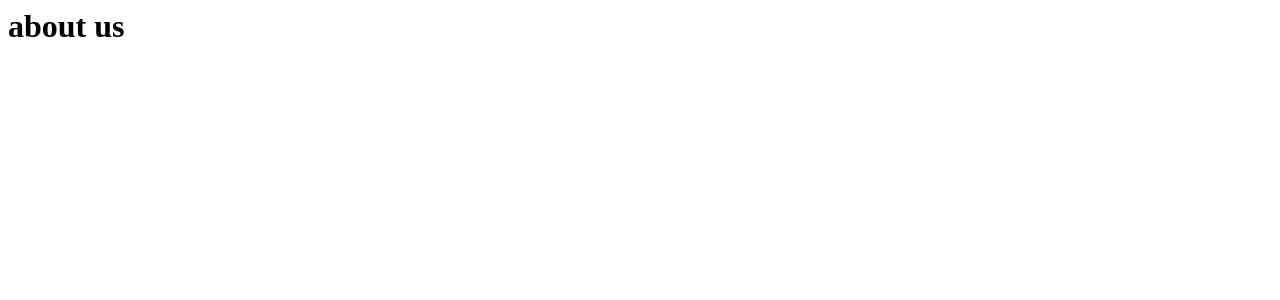
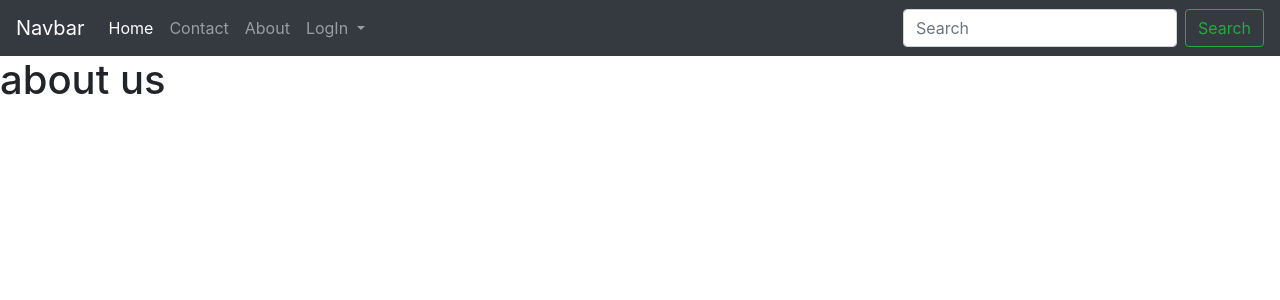
Before and after one commit to rthway/Hospital_Managment_Django, a Django app: page /about/ in a window 1280 px wide. Before the commit the part shown is almost empty. Shown: the top 300 px of the page. Run offline with Django 4.2, Linux system fonts and the light colour scheme.

Commit message:
link navigation urls

```diff
--- a/hospital/templates/about.html
+++ b/hospital/templates/about.html
@@ -1 +1,3 @@
+{% include 'base.html' %}
+{% include 'navigation.html' %}
 <h1>about us</h1>
--- a/hospital/templates/navigation.html
+++ b/hospital/templates/navigation.html
@@ -7,13 +7,13 @@
     <div class="collapse navbar-collapse" id="navbarSupportedContent">
       <ul class="navbar-nav mr-auto">
         <li class="nav-item active">
-          <a class="nav-link" href="#">Home <span class="sr-only">(current)</span></a>
+          <a class="nav-link" href="{%url 'home' %}">Home <span class="sr-only">(current)</span></a>
         </li>
         <li class="nav-item">
-          <a class="nav-link" href="#">Contact</a>
+          <a class="nav-link" href="{%url 'contact' %}">Contact</a>
         </li>
         <li class="nav-item">
-          <a class="nav-link" href="#">About</a>
+          <a class="nav-link" href="{%url 'about' %}">About</a>
         </li>
         <li class="nav-item dropdown">
           <a class="nav-link dropdown-toggle" href="#" id="navbarDropdown" role="button" data-toggle="dropdown" aria-haspopup="true" aria-expanded="false">
```
